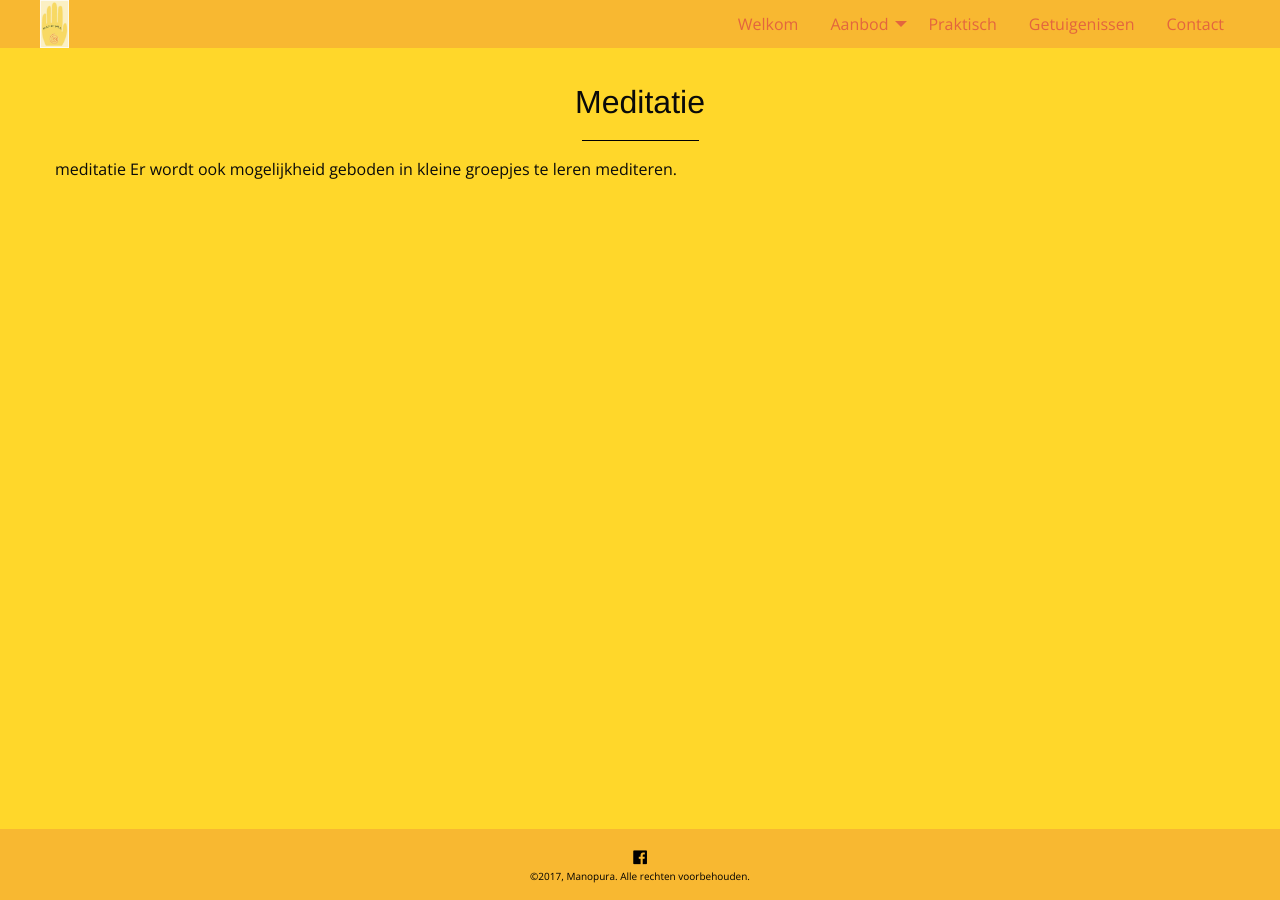
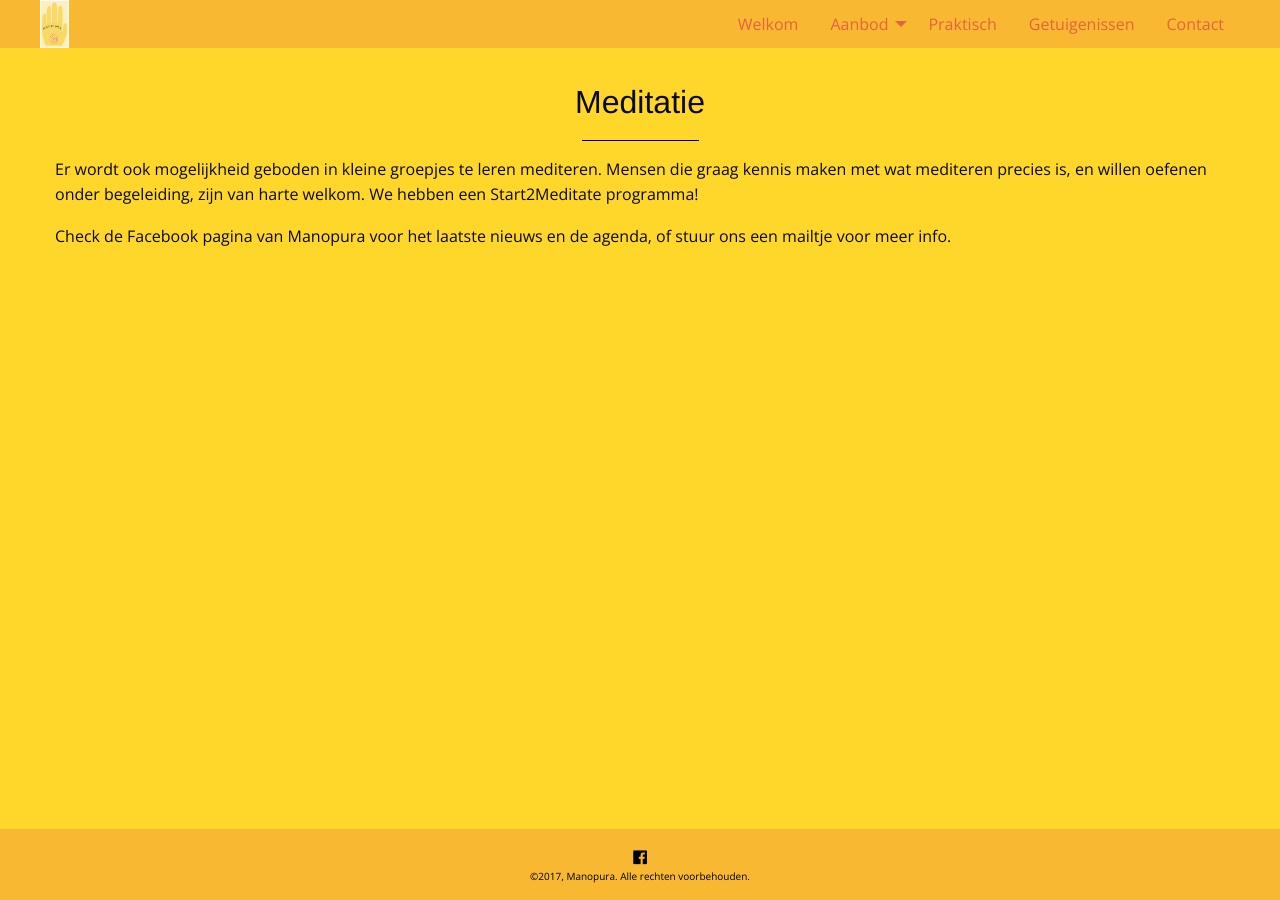
Before and after one commit to manopura/manopura.github.io, a Jekyll site: the page built from meditatie.md, in a window 1280 px wide. Built offline with Jekyll 4.4.1, drawn with Linux system fonts in a browser that asks for light colours; nearby versions of some CDN libraries; our own code applies the rules of GitHub Pages for plain Markdown files.

Commit message:
Update meditatie.md

```diff
--- a/meditatie.md
+++ b/meditatie.md
@@ -3,5 +3,9 @@ layout: markdown
 menu:
 ---
 # Meditatie
-meditatie
+
 Er wordt ook mogelijkheid geboden in kleine groepjes te leren mediteren.
+Mensen die graag kennis maken met wat mediteren precies is, en willen oefenen onder begeleiding, zijn van harte welkom.
+We hebben een Start2Meditate programma!
+
+Check de Facebook pagina van Manopura voor het laatste nieuws en de agenda, of stuur ons een mailtje voor meer info.
```
